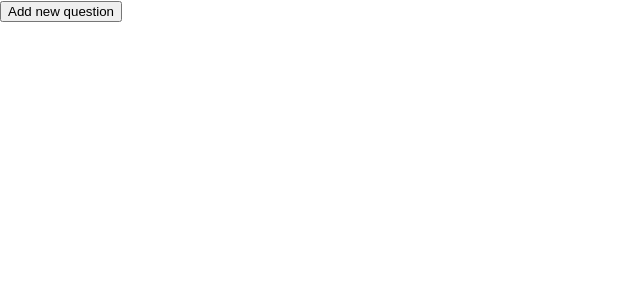
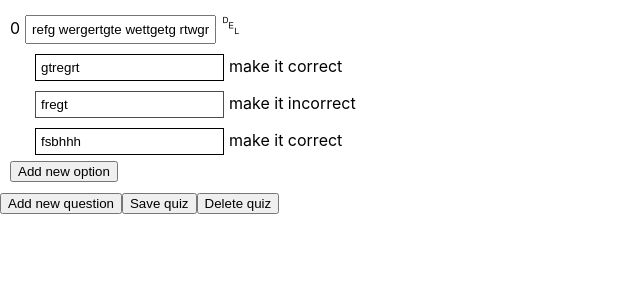
Before and after one commit to jigyasudhingra/quiz-app, a React (Create React App) app: page /create in a window 1280 px wide. Shown: the top 300 px of the page, without its empty margins (0-640 px from the left). Built offline with nearby package versions, Linux system fonts and the light colour scheme.

Commit message:
Question add and remove functionality added

```diff
--- a/src/App.js
+++ b/src/App.js
@@ -2,6 +2,7 @@ import { createBrowserRouter, RouterProvider } from "react-router-dom";
 import Home from "./Screens/Home";
 import QuizCreation from "./Screens/QuizCreation";
 import QuizPlay from "./Screens/QuizPlay";
+import QuizDemo from "./Screens/QuizDemo";
 
 const routes = createBrowserRouter([
   {
@@ -14,7 +15,7 @@ const routes = createBrowserRouter([
   },
   {
     path: "/create",
-    element: <QuizCreation />,
+    element: <QuizDemo />,
   },
 ]);
 
--- /dev/null
+++ b/src/Screens/QuizDemo.jsx
@@ -0,0 +1,133 @@
+import React, { useState } from "react";
+
+const demoQuestions = [
+  {
+    statement: "refg wergertgte wettgetg rtwgrtg",
+    options: [
+      {
+        optionStatement: "gtregrt",
+        correct: false,
+      },
+      {
+        optionStatement: "fregt",
+        correct: true,
+      },
+      {
+        optionStatement: "fsbhhh",
+        correct: false,
+      },
+    ],
+  },
+];
+
+const QuizDemo = () => {
+  const [questions, setQuestions] = useState(demoQuestions);
+
+  const updateQuestionStatement = (e, index) => {
+    const updatedQuestions = [...questions];
+    updatedQuestions[index].statement = e.target.value;
+    setQuestions(updatedQuestions);
+  };
+
+  const updateQuestionOption = (e, index, idx) => {
+    const updatedQuestions = [...questions];
+    updatedQuestions[index].options[idx].optionStatement = e.target.value;
+    setQuestions(updatedQuestions);
+  };
+
+  const addNewOption = (index) => {
+    const updatedQuestions = [...questions];
+    updatedQuestions[index].options.push({
+      optionStatement: "",
+      correct: false,
+    });
+    setQuestions(updatedQuestions);
+  };
+
+  const addNewQuestion = () => {
+    const updatedQuestions = [...questions];
+    updatedQuestions.push({
+      statement: "",
+      options: [],
+    });
+    setQuestions(updatedQuestions);
+  };
+
+  const makeCorrectHandler = (index, idx) => {
+    const updatedQuestions = [...questions];
+    updatedQuestions[index].options[idx].correct =
+      !updatedQuestions[index].options[idx].correct;
+    setQuestions(updatedQuestions);
+  };
+
+  const deleteQuestion = (index) => {
+    let updatedQuestions = [
+      ...questions.slice(0, index),
+      ...questions.slice(index + 1),
+    ];
+    setQuestions(updatedQuestions);
+  };
+
+  return (
+    <div>
+      {questions?.map((question, index) => (
+        <div
+          key={question + index}
+          style={{
+            margin: 10,
+          }}
+        >
+          {index}
+          <input
+            style={{
+              margin: 5,
+              padding: 5,
+            }}
+            value={question.statement}
+            onChange={(e) => updateQuestionStatement(e, index)}
+          />
+          <span
+            style={{
+              fontSize: 25,
+            }}
+            onClick={() => deleteQuestion(index)}
+          >
+            ␡
+          </span>
+          <div>
+            {question?.options?.map((option, idx) => (
+              <div
+                key={index + idx + option}
+                style={{
+                  marginLeft: 20,
+                }}
+              >
+                <input
+                  style={{
+                    margin: 5,
+                    padding: 5,
+                    border: option.correct
+                      ? "1px solid red"
+                      : "1px solid black",
+                  }}
+                  value={option.optionStatement}
+                  onChange={(e) => updateQuestionOption(e, index, idx)}
+                />
+                <span onClick={() => makeCorrectHandler(index, idx)}>
+                  make it
+                  {!option.correct ? " correct" : " incorrect"}
+                </span>
+              </div>
+            ))}
+          </div>
+          <button onClick={() => addNewOption(index)}>Add new option</button>
+        </div>
+      ))}
+      <button onClick={() => addNewQuestion()}>Add new question</button>
+      <button onClick={() => {}}>Save quiz</button>
+      <button onClick={() => {}}>Delete quiz</button>
+    </div>
+  );
+};
+
+export default QuizDemo;
```
